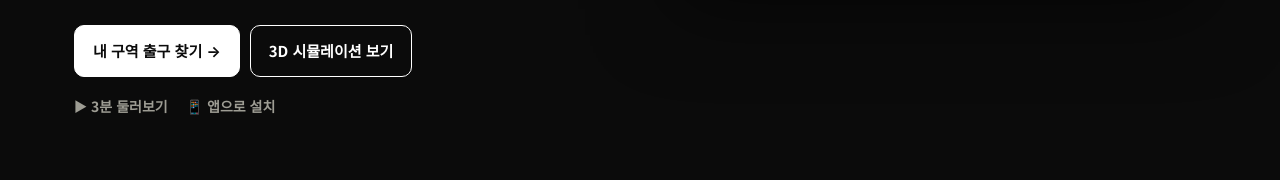
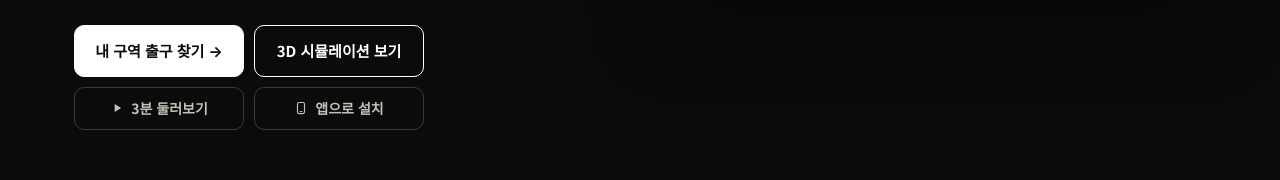
Before and after one commit to gitpromotion/exit-navi, a plain HTML site: page index.html in a window 1280 px wide. Shown: the part 617-797 px from the top of the page. Drawn offline with Linux system fonts and the light colour scheme.

Commit message:
fix: index 수정 again

```diff
--- a/index.html
+++ b/index.html
@@ -27,7 +27,7 @@
 .tour em{display:block;font-style:normal;font-size:12px;color:var(--ink3);margin-top:8px}
 @media(max-width:960px){.tour{grid-template-columns:1fr 1fr}}
 @media(max-width:560px){.tour{grid-template-columns:1fr}}
-.hero h1,.hero p{word-break:keep-all}.hero .sub{margin-top:18px;display:flex;gap:18px;font-size:14px}.hero .sub a{color:#9e9d94;font-weight:600;text-decoration:none}.hero .sub a:hover{color:#fff}
+.hero h1,.hero p{word-break:keep-all}.hero .btns{display:grid;grid-template-columns:1fr 1fr;gap:10px;max-width:350px}.hero .btn{justify-content:center;text-align:center;white-space:nowrap}.hero .btn.mini{display:inline-flex;align-items:center;gap:7px;padding:9px 14px;font-size:14px;font-weight:600;color:#c3c2b7;border:1px solid #3a3936;background:transparent}.hero .btn.mini:hover{color:#fff;border-color:#8a897f}
 </style>
 </head>
 <body>
@@ -42,8 +42,9 @@
         <div class="btns">
           <a class="btn light" href="find.html">내 구역 출구 찾기 →</a>
           <a class="btn ghost" href="sim.html">3D 시뮬레이션 보기</a>
+          <a class="btn mini" href="#tour"><svg viewBox="0 0 24 24" width="14" height="14" aria-hidden="true"><path d="M8 5v14l11-7z" fill="currentColor"/></svg>3분 둘러보기</a>
+          <a class="btn mini" href="#" data-install><svg viewBox="0 0 24 24" width="14" height="14" aria-hidden="true"><rect x="6" y="2.5" width="12" height="19" rx="2.5" fill="none" stroke="currentColor" stroke-width="2"/><path d="M10.5 18h3" stroke="currentColor" stroke-width="2" stroke-linecap="round"/></svg>앱으로 설치</a>
         </div>
-        <div class="sub"><a href="#tour">▶ 3분 둘러보기</a><a href="#" data-install>📱 앱으로 설치</a></div>
       </div>
       <div class="shot"><img src="img/pres.jpg" alt="EXIT NAVI 3D 시뮬레이션 발표 모드: 현재 방식과 최적 방식을 나란히 비교한 화면"></div>
     </div>
```
